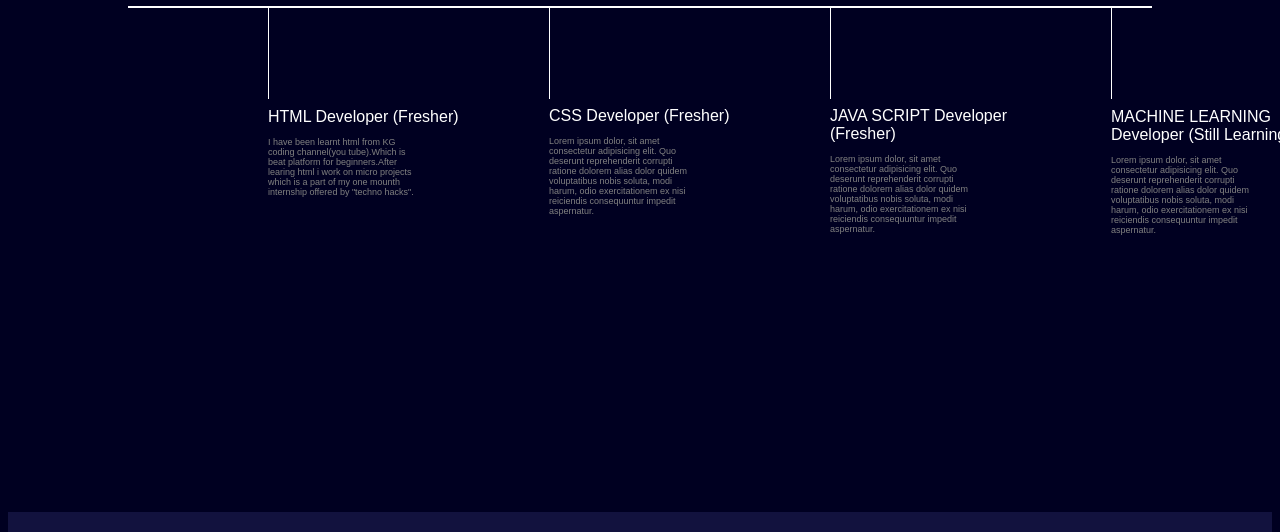
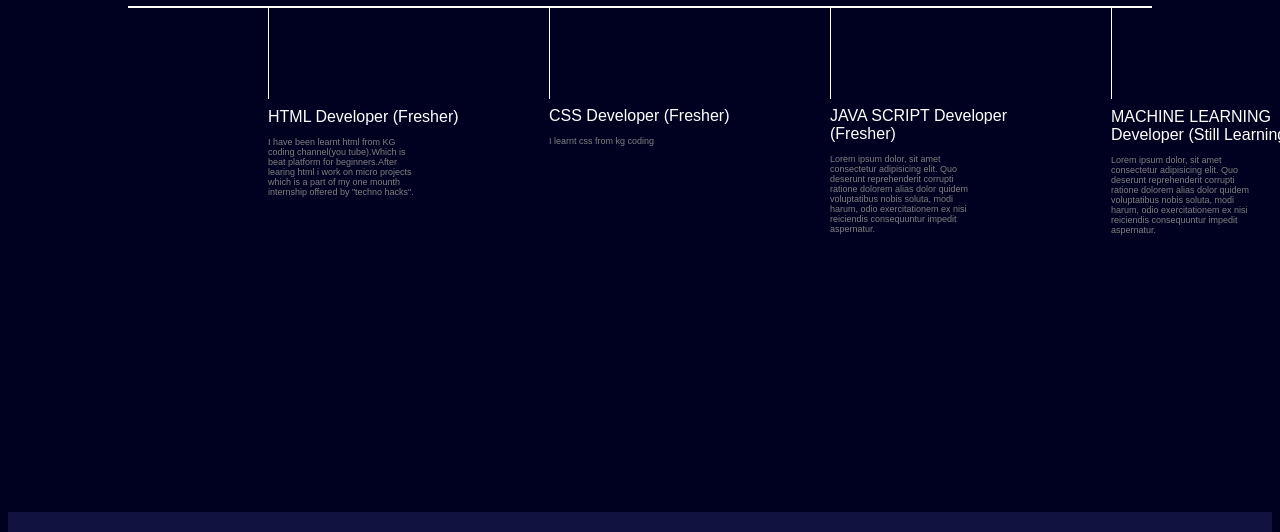
Before and after one commit to balimpuramvikasgoud/Personalportfolio, a plain HTML site: page index.html in a window 1280 px wide. Shown: the part 840-1372 px from the top of the page. Drawn offline with nearby package versions, Linux system fonts and the light colour scheme.

Commit message:
Updated css learning channel
added css learning channel

```diff
--- a/index.html
+++ b/index.html
@@ -201,10 +201,7 @@
             <img class="img1" src="css.png" alt="" />
             <div class="vertical-title">CSS Developer (Fresher)</div>
             <div class="vertical-desc">
-              Lorem ipsum dolor, sit amet consectetur adipisicing elit. Quo
-              deserunt reprehenderit corrupti ratione dolorem alias dolor quidem
-              voluptatibus nobis soluta, modi harum, odio exercitationem ex nisi
-              reiciendis consequuntur impedit aspernatur.
+              I learnt css from kg coding
             </div>
           </div>
           <div class="vertical">
```
